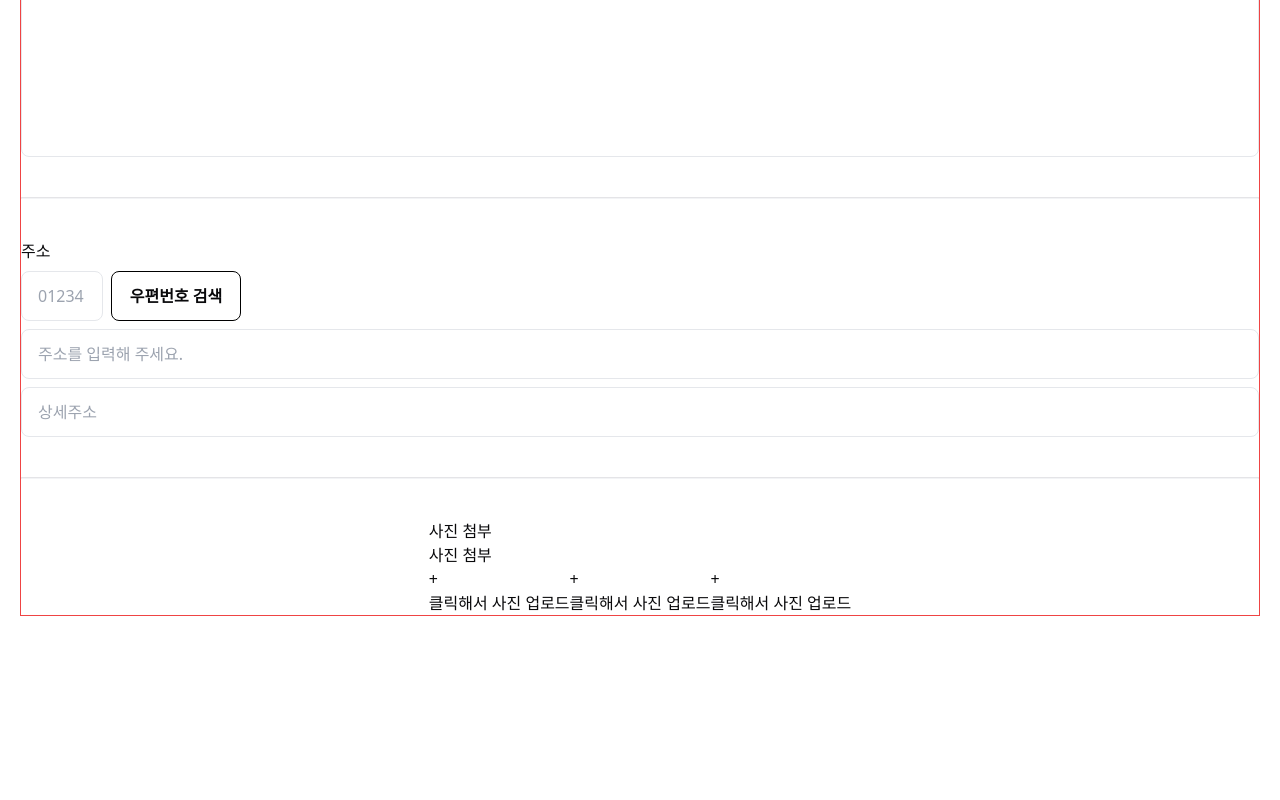
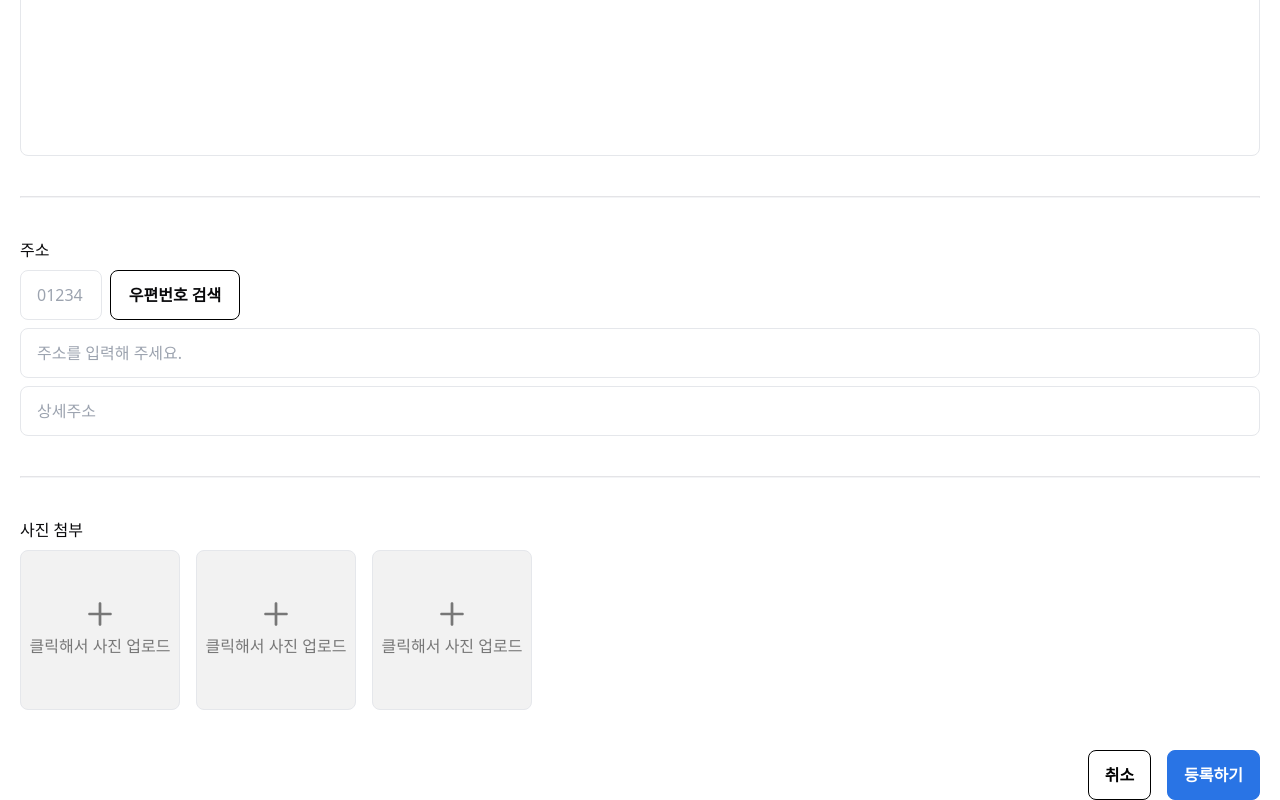
Before and after one commit to Shayrol/next.js-fsd, a Next.js app: page /board/new in a window 1280 px wide. Shown: the part 742-1542 px from the top of the page. Before the commit the page ends 1358 px from the top, so only its background shows below. Built offline with nearby package versions, Linux system fonts and the light colour scheme; no server answers.

Commit message:
style: Board Write 완료

```diff
--- a/src/features/Board/BoardWriter/ui/BoardWriterForm.tsx
+++ b/src/features/Board/BoardWriter/ui/BoardWriterForm.tsx
@@ -2,9 +2,9 @@ import ImageUploader from "./ImageSlot";
 
 export default function BoardWriterForm() {
   return (
-    <article className="flex flex-col gap-10 justify-center items-center w-full h-fit">
+    <article className="flex flex-col gap-10 justify-center items-center w-full h-fit max-sm:gap-4">
       {/* 작성자 */}
-      <section className="flex justify-center items-center gap-10 w-full">
+      <section className="flex justify-center items-center gap-10 w-full max-sm:flex-col max-sm:gap-4">
         <div className="flex flex-col gap-2 w-full">
           <p className="flex gap-1">
             작성자<span className="text-red-500">*</span>
@@ -49,7 +49,7 @@ export default function BoardWriterForm() {
         </p>
         <textarea
           placeholder="내용을 입력해 주세요."
-          className="w-full px-4 py-3 min-h-[336px] outline-none border border-gray-200 rounded-[8px] bg-white resize-none"
+          className="w-full px-4 py-3 min-h-[336px] outline-none border border-gray-200 rounded-[8px] bg-white resize-none max-sm:min-h-[120px]"
         />
       </section>
       <hr className="w-full border border-b-gray-100" />
@@ -85,9 +85,19 @@ export default function BoardWriterForm() {
       <hr className="w-full border border-b-gray-100" />
 
       {/* 사진 */}
-      <section>
-        <p>사진 첨부</p>
+      <section className="flex flex-col gap-2 w-full max-sm:justify-center max-sm:items-center">
+        <p className="flex justify-start w-full">사진 첨부</p>
         <ImageUploader />
+      </section>
+
+      {/* 등록, 취소 */}
+      <section className="flex justify-end items-center gap-4 w-full h-fit">
+        <button className="flex justify-center items-center gap-2 w-fit min-h-[48px] px-4 py-3 bg-white text-black font-semibold rounded-[8px] border border-black hover:bg-gray-100/90 max-sm:w-full">
+          취소
+        </button>
+        <button className="flex justify-center items-center gap-2 w-fit min-h-[48px] px-4 py-3 bg-[#2974E5] text-white font-semibold rounded-[8px] border border-[#2974E5] hover:bg-[#2974E5]/90 max-sm:w-full">
+          등록하기
+        </button>
       </section>
     </article>
   );
--- a/src/features/Board/BoardWriter/ui/ImageSlot.styles.css
+++ /dev/null
@@ -1,52 +0,0 @@
-.image-slot {
-  width: 200px;
-  height: 150px;
-  border: 1px solid #ccc;
-  border-radius: 8px;
-  display: flex;
-  justify-content: center;
-  align-items: center;
-  position: relative;
-  background-color: #f5f5f5; /* 밝은 회색 배경 */
-}
-
-.placeholder {
-  text-align: center;
-  color: #666;
-  cursor: pointer;
-}
-
-.placeholder span {
-  font-size: 48px; /* 큰 "+" 기호 */
-}
-
-.preview {
-  width: 100%;
-  height: 100%;
-}
-
-.preview img {
-  width: 100%;
-  height: 100%;
-  object-fit: cover; /* 이미지가 박스에 맞게 조정됨 */
-}
-
-.remove {
-  position: absolute;
-  top: 5px;
-  right: 5px;
-  background: white;
-  border: none;
-  border-radius: 50%;
-  width: 20px;
-  height: 20px;
-  cursor: pointer;
-}
-
-.flex {
-  display: flex;
-}
-
-.justify-between {
-  justify-content: space-between;
-}
--- a/src/features/Board/BoardWriter/ui/ImageSlot.tsx
+++ b/src/features/Board/BoardWriter/ui/ImageSlot.tsx
@@ -1,10 +1,21 @@
 "use client";
 
+import Image from "next/image";
 import { useState, useEffect, ChangeEvent } from "react";
 
 // 단일 이미지 슬롯 컴포넌트
-function ImageSlot({ id }: { id: string }) {
+function ImageSlot({
+  id,
+  imageFile,
+  setImageFile,
+}: {
+  id: string;
+  imageFile: File[];
+  setImageFile: React.Dispatch<React.SetStateAction<File[]>>;
+}) {
   const [imageUrl, setImageUrl] = useState<string | null>(null);
+  console.log("imageUrl: ", imageFile);
+  console.log("imageUrl: ", imageUrl);
 
   // 파일 선택 시 미리보기 생성
   const handleFileChange = (e: ChangeEvent<HTMLInputElement>) => {
@@ -14,7 +25,15 @@ function ImageSlot({ id }: { id: string }) {
     if (file) {
       const url = URL.createObjectURL(file);
       setImageUrl(url);
+
+      // 배열에서 해당 id 인덱스에 파일 저장
+      setImageFile((prev) => {
+        const newFiles = [...prev];
+        newFiles[Number(id)] = file;
+        return newFiles;
+      });
     }
+    e.target.value = "";
   };
 
   // 이미지 제거
@@ -23,6 +42,13 @@ function ImageSlot({ id }: { id: string }) {
       URL.revokeObjectURL(imageUrl); // 메모리 누수 방지
     }
     setImageUrl(null);
+
+    // 배열에서 해당 id의 이미지 제거
+    setImageFile((prev) => {
+      const newFiles = [...prev];
+      newFiles[Number(id)] = undefined as unknown as File; // undefined 대신 빈 파일로 채움
+      return newFiles;
+    });
   };
 
   // 컴포넌트 언마운트 시 URL 정리
@@ -35,18 +61,38 @@ function ImageSlot({ id }: { id: string }) {
   }, [imageUrl]);
 
   return (
-    <div className="image-slot">
+    <div className="flex justify-center items-center gap-2 w-[160px] h-auto">
       {imageUrl ? (
-        <div className="preview">
-          <img src={imageUrl} alt="미리보기" />
-          <button onClick={handleRemove} className="remove">
-            X
-          </button>
+        <div
+          className="flex flex-col justify-center items-center relative gap-2 w-full
+          max-sm:w-full max-sm:h-auto aspect-[1/1] rounded-[8px] border border-gray-200"
+        >
+          <Image src={imageUrl} alt="미리보기" fill className="rounded-[8px]" />
+          <Image
+            src={"/board/board-write/close-btn.svg"}
+            alt="close-btn"
+            width={24}
+            height={24}
+            onClick={handleRemove}
+            className="absolute right-[10px] top-[10px] z-20 cursor-pointer"
+          />
         </div>
       ) : (
-        <label htmlFor={id} className="placeholder">
-          <span>+</span>
-          <p>클릭해서 사진 업로드</p>
+        <label
+          htmlFor={id}
+          className="flex flex-col justify-center items-center relative gap-2 w-[160px]
+            h-[160px] max-sm:w-full max-sm:h-auto aspect-[1/1] rounded-[8px]
+            bg-[#F2F2F2] cursor-pointer border border-gray-200"
+        >
+          <Image
+            src={"/board/board-write/image-add.svg"}
+            alt="image-add"
+            width={24}
+            height={24}
+          />
+          <p className="font-normal text-[#777777] text-nowrap max-sm:hidden">
+            클릭해서 사진 업로드
+          </p>
         </label>
       )}
       <input
@@ -62,14 +108,13 @@ function ImageSlot({ id }: { id: string }) {
 
 // 상위 컴포넌트에서 세 개의 슬롯 사용
 export default function ImageUploader() {
+  const [imageFile, setImageFile] = useState<File[]>([]);
+
   return (
-    <div>
-      <h3>사진 첨부</h3>
-      <div className="flex justify-between">
-        <ImageSlot id="file-input-1" />
-        <ImageSlot id="file-input-2" />
-        <ImageSlot id="file-input-3" />
-      </div>
+    <div className="flex justify-start items-center w-fit gap-4 max-sm:w-full max-sm:justify-center">
+      <ImageSlot id="0" imageFile={imageFile} setImageFile={setImageFile} />
+      <ImageSlot id="1" imageFile={imageFile} setImageFile={setImageFile} />
+      <ImageSlot id="2" imageFile={imageFile} setImageFile={setImageFile} />
     </div>
   );
 }
--- a/src/features/Boards/Boards/ui/BoardsContents.tsx
+++ b/src/features/Boards/Boards/ui/BoardsContents.tsx
@@ -16,7 +16,7 @@ export default function BoardsContents(props: IProps) {
   const count = props.query.count?.fetchBoardsCount;
 
   return (
-    <article className="flex flex-col justify-center items-center gap-6 py-6 w-full shadow-lg shadow-[#1c1c1c1c] rounded-2xl">
+    <article className="flex flex-col justify-center items-center gap-6 px-2 py-6 w-full shadow-lg shadow-[#1c1c1c1c] rounded-2xl">
       <ul className="flex flex-col justify-center items-center gap-2 w-full">
         <div className="flex w-full justify-center items-center max-w-[1280px] gap-3 px-6 py-4">
           <span className="flex justify-center items-center w-[64px] gap-[10px] font-medium text-nowrap text-[#1c1c1c]">
@@ -38,7 +38,7 @@ export default function BoardsContents(props: IProps) {
             props.query.data.fetchBoards.map((el) => (
               <li
                 key={el._id}
-                className="flex justify-center items-center gap-2 w-full  h-[44px] px-6 py-3 border border-[#f2f2f2] rounded-xl"
+                className="flex justify-center items-center gap-2 w-full  h-[44px] px-6 py-3 border border-gray-300 rounded-xl"
               >
                 <p className="flex justify-center items-center w-[64px] gap-[10px] font-medium text-[#1c1c1c] opacity-60">
                   {el._id.slice(-4)}
--- a/src/pages/boardWriter/ui/boardwriterpage.tsx
+++ b/src/pages/boardWriter/ui/boardwriterpage.tsx
@@ -4,7 +4,7 @@ import { BoardWriter } from "@/features/Board/BoardWriter";
 
 export default function BoardWriterPage() {
   return (
-    <main className="flex justify-center items-center w-full max-w-[1280px] h-full border border-red-500">
+    <main className="flex justify-center items-center w-full max-w-[1280px] h-full">
       <BoardWriter />
     </main>
   );
```
Also changed, not shown: public/board/board-write/close-btn.svg (added), public/board/board-write/image-add.svg (added).
